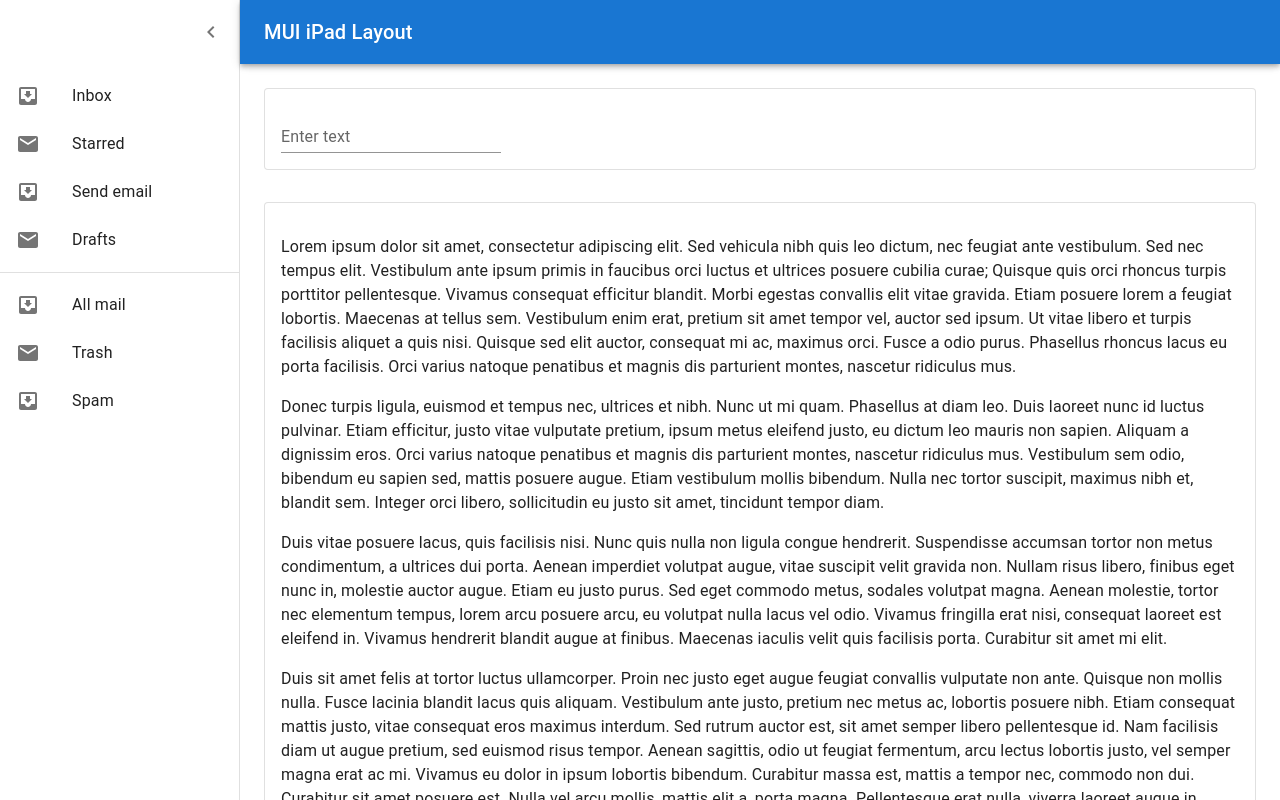
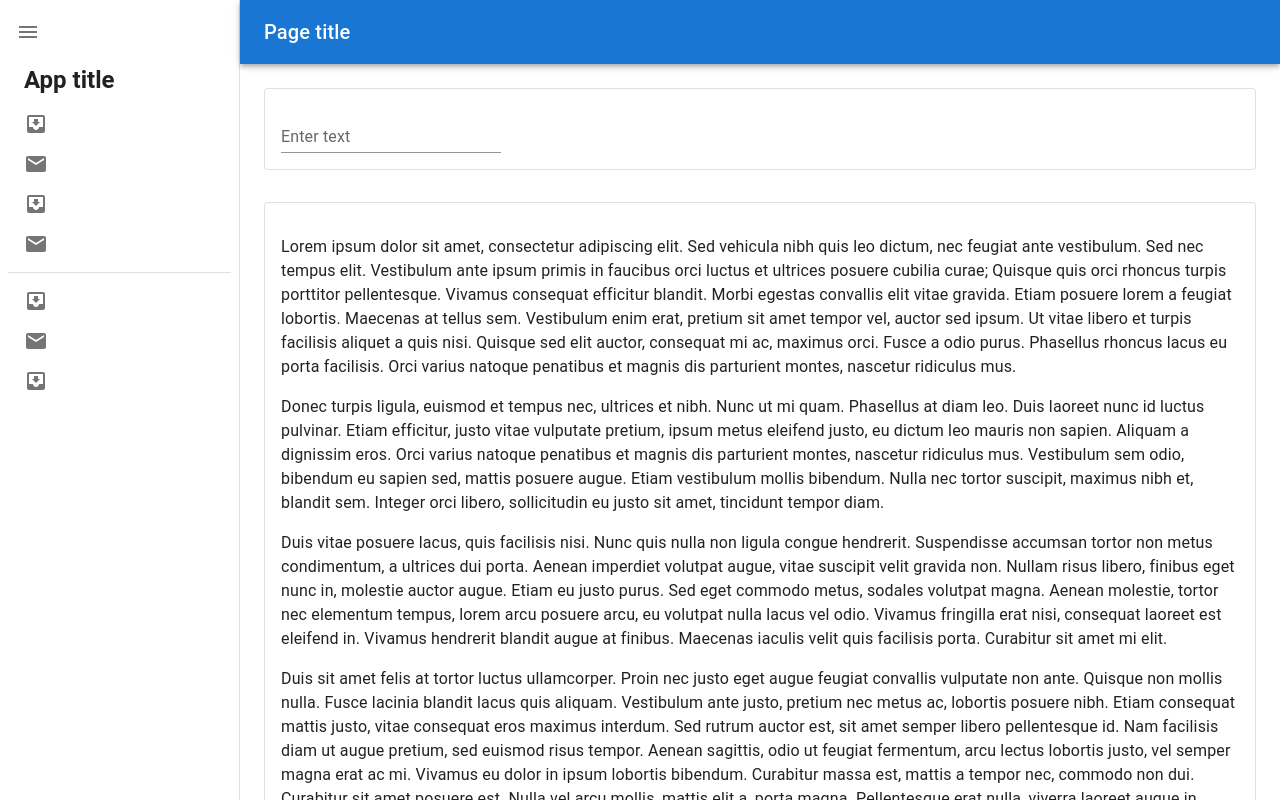
Before and after one commit to cherewaty/mui-ipad-layouts, a React (Create React App) app: page / in a window 1280 px wide. Built offline with nearby package versions, Linux system fonts and the light colour scheme.

Commit message:
Improve small up drawer behavior

```diff
--- a/src/Dashboard/Dashboard.js
+++ b/src/Dashboard/Dashboard.js
@@ -20,15 +20,20 @@ import TextField from "@mui/material/TextField";
 import ChevronLeftIcon from "@mui/icons-material/ChevronLeft";
 
 const drawerWidth = 240;
+const miniDrawerWidth = 60;
 
 const AppBar = styled(MuiAppBar, {
   shouldForwardProp: (prop) => prop !== "open",
 })(({ theme, open }) => ({
   zIndex: theme.zIndex.drawer + 1,
-  transition: theme.transitions.create(["width", "margin"], {
-    easing: theme.transitions.easing.sharp,
-    duration: theme.transitions.duration.leavingScreen,
-  }),
+  [theme.breakpoints.up("sm")]: {
+    marginLeft: `${miniDrawerWidth}px`,
+    width: `calc(100% - ${miniDrawerWidth}px)`,
+    transition: theme.transitions.create(["width", "margin"], {
+      easing: theme.transitions.easing.sharp,
+      duration: theme.transitions.duration.leavingScreen,
+    }),
+  },
   ...(open && {
     [theme.breakpoints.up("sm")]: {
       marginLeft: `${drawerWidth}px`,
@@ -82,14 +87,22 @@ function DashboardContent(props) {
   };
 
   const drawer = (
-    <div>
+    <Box component="div" sx={{ paddingX: 1 }}>
+      <Typography
+        variant="h5"
+        noWrap
+        component="div"
+        sx={{ fontWeight: "bold", marginLeft: 2 }}
+      >
+        App title
+      </Typography>
       <List>
         {["Inbox", "Starred", "Send email", "Drafts"].map((text, index) => (
           <ListItem button key={text}>
             <ListItemIcon>
               {index % 2 === 0 ? <InboxIcon /> : <MailIcon />}
             </ListItemIcon>
-            <ListItemText primary={text} />
+            {/* <ListItemText primary={text} /> */}
           </ListItem>
         ))}
       </List>
@@ -100,11 +113,11 @@ function DashboardContent(props) {
             <ListItemIcon>
               {index % 2 === 0 ? <InboxIcon /> : <MailIcon />}
             </ListItemIcon>
-            <ListItemText primary={text} />
+            {/* <ListItemText primary={text} /> */}
           </ListItem>
         ))}
       </List>
-    </div>
+    </Box>
   );
 
   return (
@@ -119,14 +132,7 @@ function DashboardContent(props) {
       }}
     >
       <CssBaseline />
-      <AppBar
-        position="fixed"
-        // sx={{
-        //   width: { sm: `calc(100% - ${drawerWidth}px)` },
-        //   ml: { sm: `${drawerWidth}px` },
-        // }}
-        open={smallBreakpointUpDrawerOpen}
-      >
+      <AppBar position="fixed" open={smallBreakpointUpDrawerOpen}>
         <Toolbar>
           <IconButton
             color="inherit"
@@ -137,30 +143,17 @@ function DashboardContent(props) {
           >
             <MenuIcon />
           </IconButton>
-          <IconButton
-            edge="start"
-            color="inherit"
-            aria-label="open drawer"
-            onClick={toggleDrawer}
-            sx={{
-              marginRight: "36px",
-              display: {
-                xs: "none",
-                sm: smallBreakpointUpDrawerOpen ? "none" : "block",
-              },
-            }}
-          >
-            <MenuIcon />
-          </IconButton>
           <Typography variant="h6" noWrap component="div">
-            MUI iPad Layout
+            Page title
           </Typography>
         </Toolbar>
       </AppBar>
       <Box
         component="nav"
         sx={{
-          width: { sm: smallBreakpointUpDrawerOpen ? drawerWidth : 0 },
+          width: {
+            sm: smallBreakpointUpDrawerOpen ? drawerWidth : miniDrawerWidth,
+          },
           flexShrink: { sm: 0 },
         }}
         aria-label="mailbox folders"
@@ -190,11 +183,13 @@ function DashboardContent(props) {
           sx={{
             display: {
               xs: "none",
-              sm: smallBreakpointUpDrawerOpen ? "block" : "none",
+              sm: "block",
             },
             "& .MuiDrawer-paper": {
               boxSizing: "border-box",
-              width: drawerWidth,
+              width: smallBreakpointUpDrawerOpen
+                ? drawerWidth
+                : miniDrawerWidth,
             },
           }}
         >
@@ -202,12 +197,11 @@ function DashboardContent(props) {
             sx={{
               display: "flex",
               alignItems: "center",
-              justifyContent: "flex-end",
               px: [1],
             }}
           >
             <IconButton onClick={toggleDrawer}>
-              <ChevronLeftIcon />
+              <MenuIcon />
             </IconButton>
           </Toolbar>
           {drawer}
@@ -219,7 +213,11 @@ function DashboardContent(props) {
           flexGrow: 1,
           p: 3,
           overflow: "auto",
-          width: { sm: `calc(100% - ${drawerWidth}px)` },
+          width: {
+            sm: smallBreakpointUpDrawerOpen
+              ? `calc(100% - ${miniDrawerWidth}px)`
+              : `calc(100% - ${drawerWidth}px)`,
+          },
         }}
       >
         <Toolbar />
```
